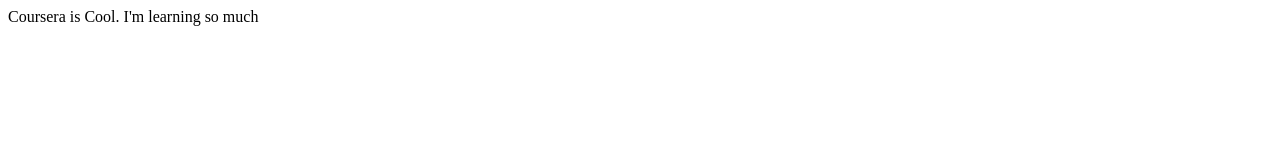
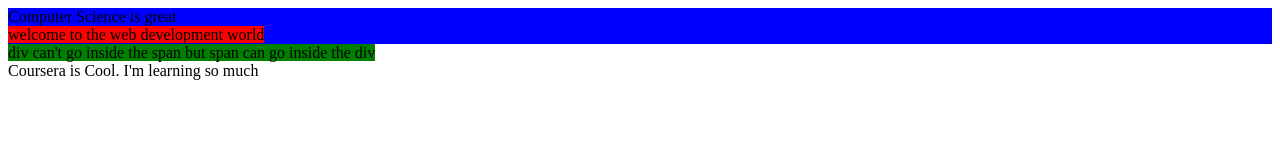
Before and after one commit to BostonCoder1/coursera_test, a plain HTML site: page doc-structure-before.html in a window 1280 px wide. Drawn offline with Linux system fonts and the light colour scheme.

Commit message:
compare block level and inline level(div/span)

```diff
--- a/doc-structure-before.html
+++ b/doc-structure-before.html
@@ -5,6 +5,11 @@
         <title>Coursera is cool</title>
     </head>
     <body>
-        Coursera is Cool. I'm learning so much
+        <div style="background-color: blue;">Computer Science is great
+            <span style="background-color:red;"><br>welcome to the web development world</span>
+        </div>
+        <span style="background-color:green">div can't go inside the span but span can go inside the div</span>
+        <br>Coursera is Cool. I'm learning so much
+
     </body>
 </html>
```
